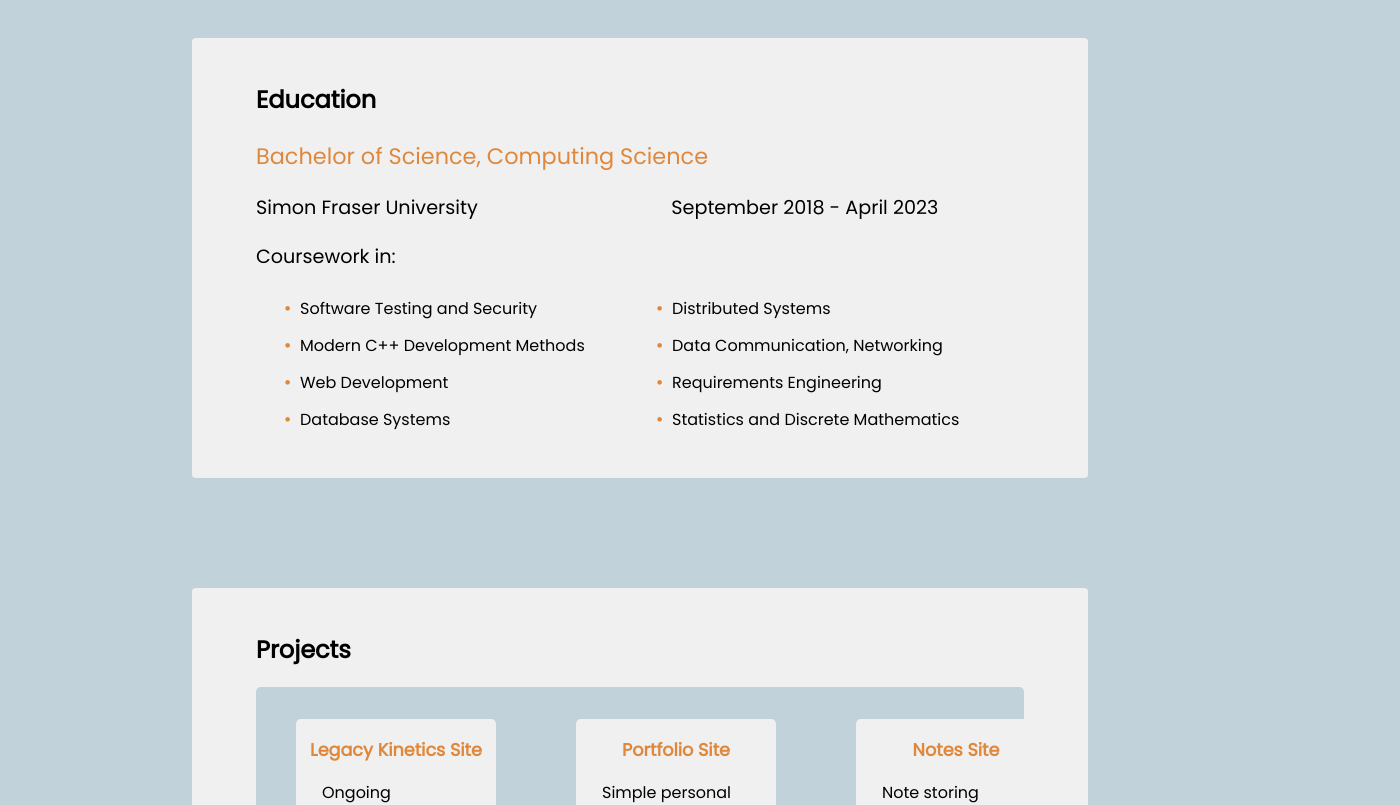
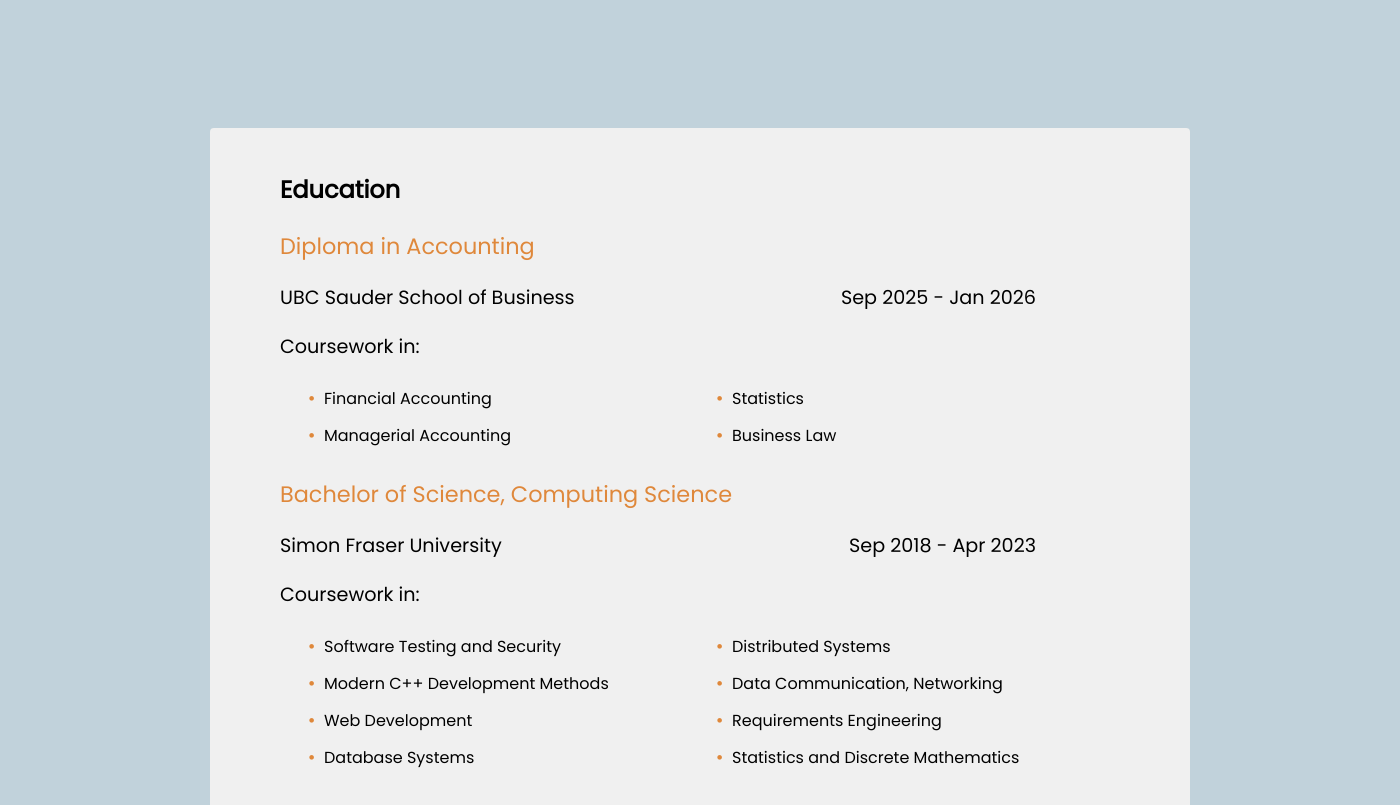
Before and after one commit to tlykov/tlykov.github.io, a React (Vite) app in the folder resume-app/: page / in a window 1280 px wide. Shown: the part 1080-1885 px from the top of the page, 1400 px wide, since content can reach past the window. Built offline with nearby package versions, Linux system fonts and the light colour scheme.

Commit message:
update education, projects

```diff
--- a/resume-app/src/assets/styles/About.css
+++ b/resume-app/src/assets/styles/About.css
@@ -25,16 +25,16 @@
     }
 }
 
-#course-list {
+.course-list {
     list-style: none;
     columns: 2;
 }
 
-#course-list li {
+.course-list li {
     padding: 6px 4px;
 }
 
-#course-list li::before {
+.course-list li::before {
     content: "\2022";  /* unicode for a bullet */
     color: rgb(223, 136, 59);
     font-weight: bold;
@@ -47,33 +47,33 @@
     font-size: 1.5em;
 }
 
-#degree {
+.degree {
     font-size: 1.4em;
     margin-bottom: 20px;
     color: rgb(223, 136, 59);
 }
 
-#school {
+.school {
     margin-top: 0px;
     margin-bottom: 0px;
     font-size: 1.2em;
     width: 90%;
     display: flex;
-    justify-content: flex-start;
+    justify-content: space-between;
     flex-wrap: wrap;
     align-items: center;
 }
-
-#school > p:nth-child(1) {
+/*
+.school > p:nth-child(1) {
     margin-right: 28%;
 }
-
-#school > p {
+*/
+.school > p {
     margin-top: 0px;
     margin-bottom: 0px;
 }
 
-#course-p {
+.course-p {
     font-size: 1.2em;
     margin-top: 20px;
 }
--- a/resume-app/src/components/About.tsx
+++ b/resume-app/src/components/About.tsx
@@ -39,13 +39,26 @@
         <motion.div id="about-div" ref={aboutRef}
         initial="offscreen" whileInView="onscreen" viewport={{ once: true, amount: 0.6 }}>
             <h2>Education</h2>
-            <p id='degree'>Bachelor of Science, Computing Science</p>
-            <div id='school'>
+            <p className='degree'>Diploma in Accounting</p>
+            <div className='school'>
+                <p>UBC Sauder School of Business</p>
+                <p>Sep 2025 - Jan 2026</p>
+            </div>
+            <p className='course-p'>Coursework in:</p>
+            <motion.ul className="course-list" variants={ulVariants}>
+                <motion.li variants={liVariants}>Financial Accounting</motion.li>
+                <motion.li variants={liVariants}>Managerial Accounting</motion.li>
+                <motion.li variants={liVariants}>Statistics</motion.li>
+                <motion.li variants={liVariants}>Business Law</motion.li>
+            </motion.ul>
+
+            <p className='degree'>Bachelor of Science, Computing Science</p>
+            <div className='school'>
                 <p>Simon Fraser University</p>
-                <p>September 2018 - April 2023</p>
+                <p>Sep 2018 - Apr 2023</p>
             </div>
-            <p id='course-p'>Coursework in:</p>
-            <motion.ul id="course-list" variants={ulVariants}>
+            <p className='course-p'>Coursework in:</p>
+            <motion.ul className="course-list" variants={ulVariants}>
                 <motion.li variants={liVariants}>Software Testing and Security</motion.li>
                 <motion.li variants={liVariants}>Modern C++ Development Methods</motion.li>
                 <motion.li variants={liVariants}>Web Development</motion.li>
--- a/resume-app/src/utils/ProjectList.ts
+++ b/resume-app/src/utils/ProjectList.ts
@@ -19,6 +19,12 @@
         inProgress: false
     },
     {
+        title: "Web Scraping Tool",
+        description: "Python tool for fetching rezoning application information for Vancouver",
+        link: "https://github.com/tlykov/shapeyourcity-rezoning",
+        inProgress: false
+    },
+    {
         title: "Notes Site",
         description: "Note storing site made with Angular. Uses Node, MongoDB and Docker",
         link: "https://github.com/tlykov/notes-site",
```
